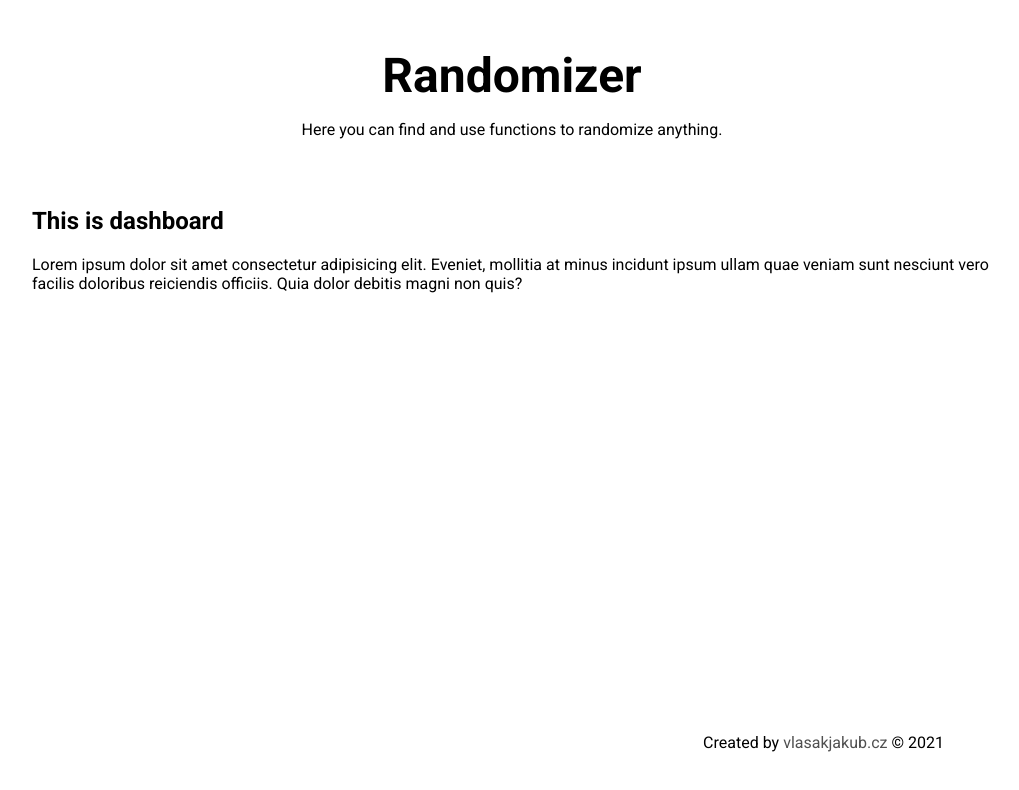
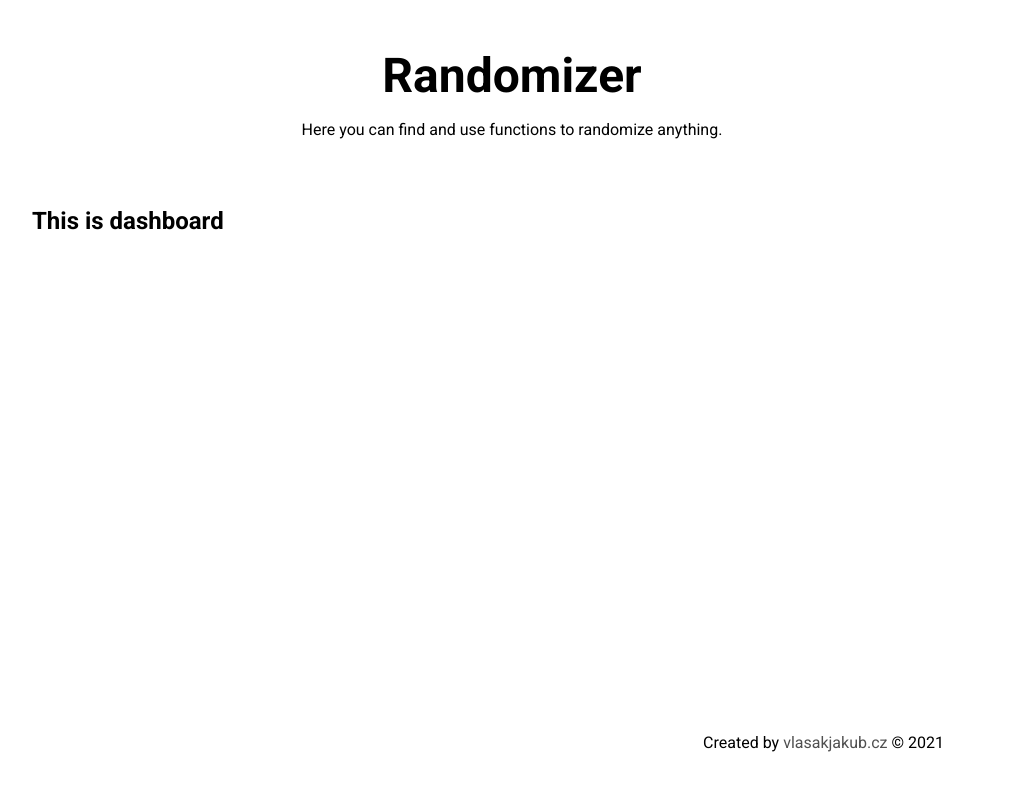
Before and after one commit to Vazzi/ramdomizer, a React (Create React App) app: page / in a window 1280 px wide. Shown: the top 790 px of the page, without its empty margins (128-1147 px from the left). Built offline with nearby package versions, Linux system fonts and the light colour scheme.

Commit message:
Remove lorem ipsum

```diff
--- a/src/components/App.tsx
+++ b/src/components/App.tsx
@@ -13,12 +13,6 @@ const App: React.FC = () => {
       </header>
       <section className={styles.body}>
         <DashboardPage />
-        <p>
-          Lorem ipsum dolor sit amet consectetur adipisicing elit. Eveniet,
-          mollitia at minus incidunt ipsum ullam quae veniam sunt nesciunt vero
-          facilis doloribus reiciendis officiis. Quia dolor debitis magni non
-          quis?
-        </p>
       </section>
       <footer className={styles.footer}>
         <Footer />
```
